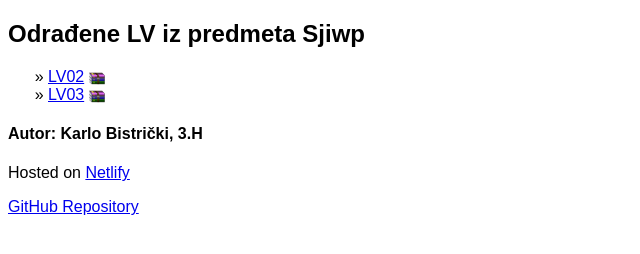
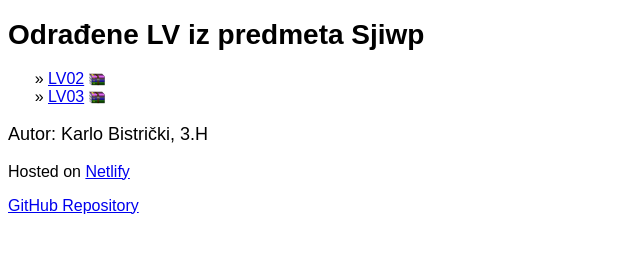
Before and after one commit to Karl255/Sjiwp, a plain HTML site: page index.html in a window 1280 px wide. Shown: the whole page, without its empty margins (0-640 px from the left). Drawn offline with Linux system fonts and the light colour scheme.

Commit message:
Minor changes in /index.html

```diff
--- a/index.html
+++ b/index.html
@@ -9,12 +9,12 @@
 	<title>Sjiwp - Karlo</title>
 </head>
 <body>
-	<h2>Odrađene LV iz predmeta Sjiwp</h2>
+	<h1>Odrađene LV iz predmeta Sjiwp</h1>
 	<ul>
 		<li> <a href="LV02/">LV02</a> <a href="/archives/LV02.zip"> <img src="archive-download.png" alt="zip-download" width="16"> </a> </li>
 		<li> <a href="LV03/">LV03</a> <a href="/archives/LV03.zip"> <img src="archive-download.png" alt="zip-download" width="16"> </a> </li>
 	</ul>
-	<h4>Autor: Karlo Bistrički, 3.H</h4>
+	<p class="author">Autor: Karlo Bistrički, 3.H</p>
 	<p> Hosted on <a href="https://netlify.com"> Netlify </a> </p>
 	<a href="https://github.com/Karl255/Sjiwp"> <p> GitHub Repository </p> </a>
 </body>
--- a/style.css
+++ b/style.css
@@ -1,5 +1,9 @@
 p, h1, h2, h3, h4, h5, h5, li {
 	font-family: sans-serif, Helvetica;
+}
+
+h1 {
+	font-size: 28px;
 }
 
 ul {
@@ -9,3 +13,7 @@ ul {
 li > a > img {
 	vertical-align: middle;
 }
+
+.author {
+	font-size: 18px;
+}
```
